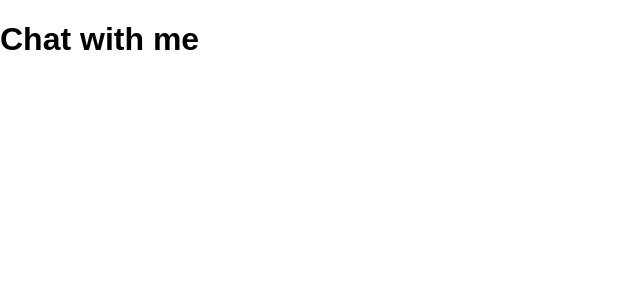
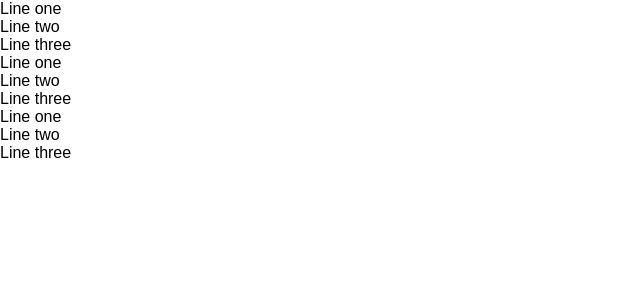
Before and after one commit to benaskins/react-workshop, a React (Create React App) app: page / in a window 1280 px wide. Shown: the top 300 px of the page, without its empty margins (0-640 px from the left). Built offline with nearby package versions, Linux system fonts and the light colour scheme.

Commit message:
Map out the chat UI

```diff
--- a/src/components/ChatApp.js
+++ b/src/components/ChatApp.js
@@ -1,7 +1,32 @@
 import React from 'react'
 
+const MessageEntry = 'div'
+const Avatar = 'div'
+const MessageText = 'div'
+const Screen = 'div'
+const ChatWindow = 'div'
+const ChatInput = 'div'
+
+const Message = () => (
+  <MessageEntry>
+    <Avatar/>
+    <MessageText>
+      <div>Line one</div>
+      <div>Line two</div>
+      <div>Line three</div>
+    </MessageText>
+  </MessageEntry>
+)
+
 const ChatApp = () => (
-  <h1>Chat with me</h1>
+  <Screen>
+    <ChatWindow>
+      <Message></Message>
+      <Message></Message>
+      <Message></Message>
+    </ChatWindow>
+    <ChatInput/>
+  </Screen>
 )
 
 export default ChatApp
```
